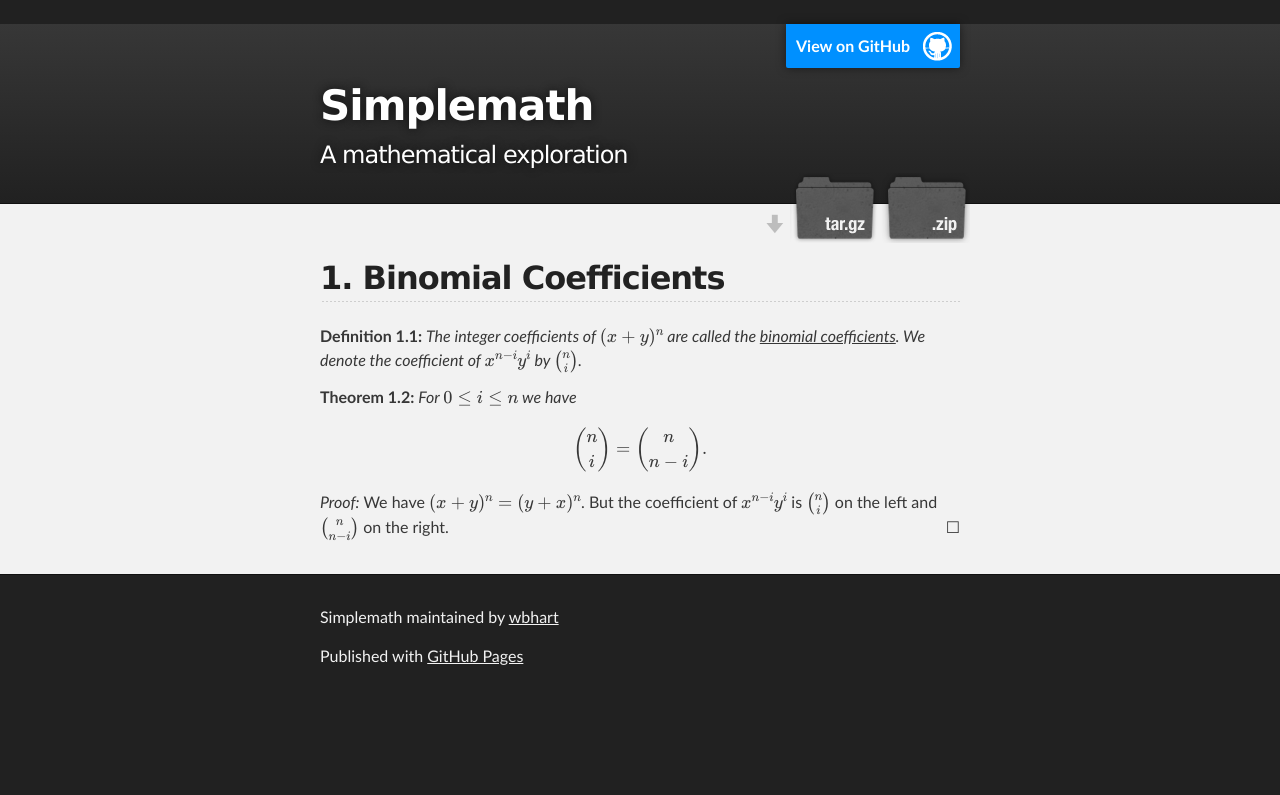
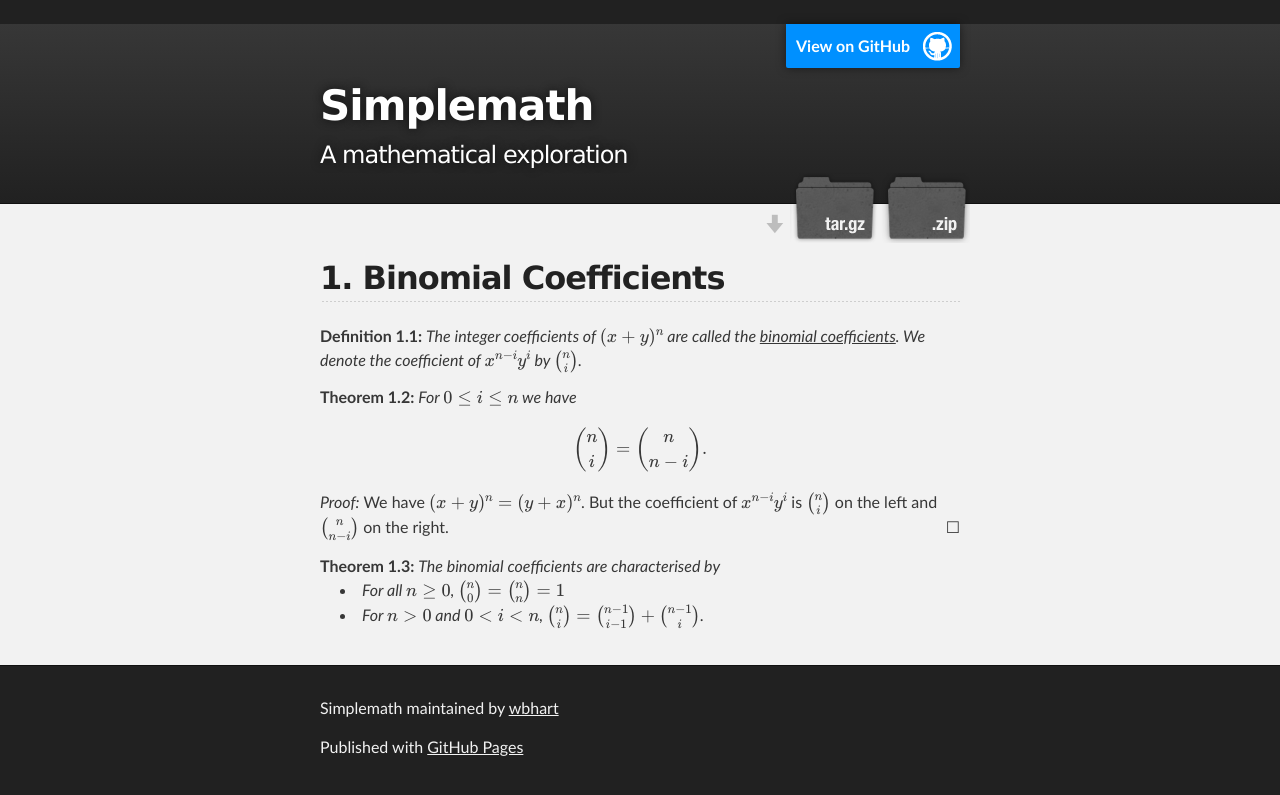
Before and after one commit to wbhart/SimpleMath, a Jekyll site: the page built from binomial.html, in a window 1280 px wide. Shown: the top 795 px of the page. Built offline with Jekyll 4.4.1, drawn with Linux system fonts in a browser that asks for light colours; formulas are drawn with MathJax 3.

Commit message:
Update binomial.html

```diff
--- a/binomial.html
+++ b/binomial.html
@@ -16,3 +16,10 @@ $$\binom{n}{i} = \binom{n}{n - i}.$$
 <proof> We have $(x + y)^n = (y + x)^n$. But the coefficient of $x^{n - i}y^i$ is $\binom{n}{i}$ on the left and
 $\binom{n}{n - i}$ on the right.
 </proof>
+
+<theorem> The binomial coefficients are characterised by
+<ul>
+<li> For all $n \geq 0$, $\binom{n}{0} = \binom{n}{n} = 1$</li>
+<li> For $n > 0$ and $0 < i < n$, $\binom{n}{i} = \binom{n - 1}{i - 1} + \binom{n - 1}{i}$.</li>
+</ul>
+</theorem>
```
